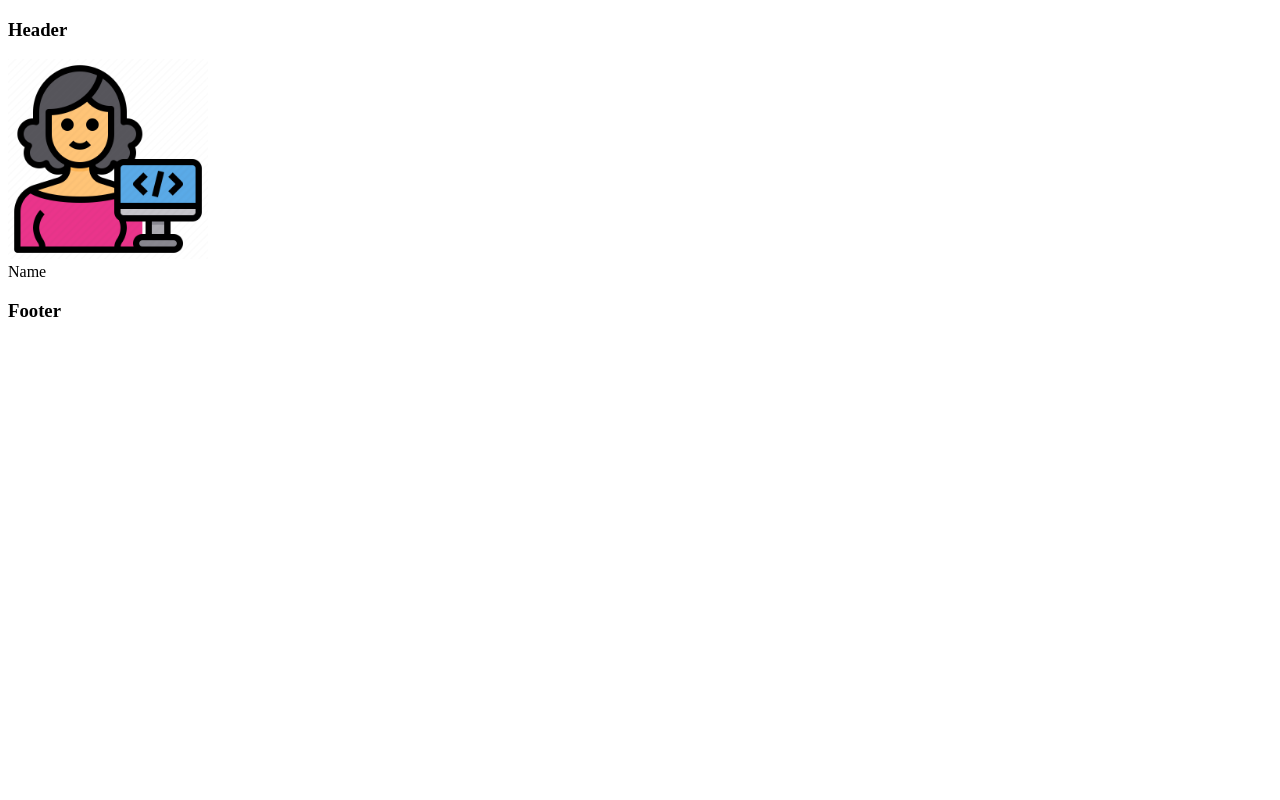
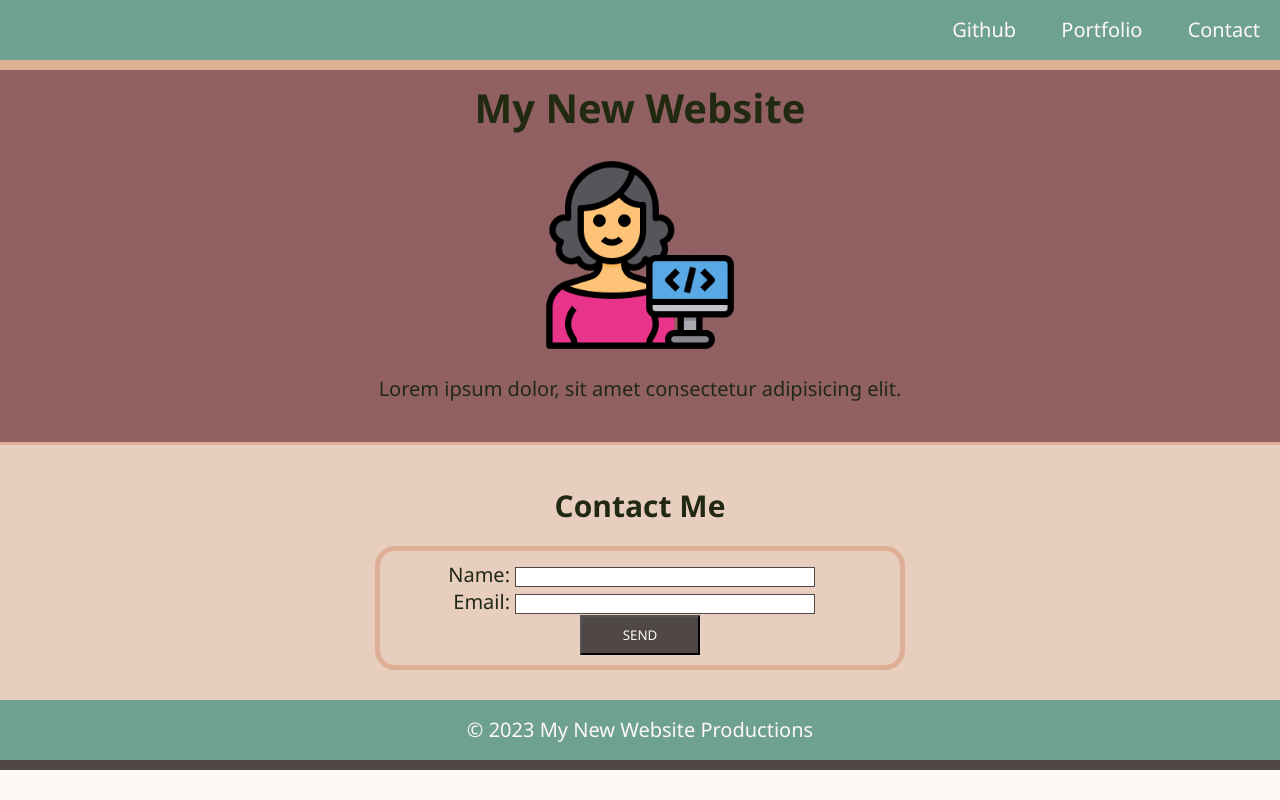
Before and after one commit to csullins/class-assignments, a plain HTML site: page 22-stu-mini-project/22-min-proj.html in a window 1280 px wide. Drawn offline with Linux system fonts and the light colour scheme.

Commit message:
completing 22-mini-project

```diff
--- a/22-stu-mini-project/22-min-proj.html
+++ b/22-stu-mini-project/22-min-proj.html
@@ -1,27 +1,52 @@
 <!DOCTYPE html>
-<html lang="en">
+<html lang="en-US">
 <head>
   <meta charset="UTF-8">
-    <meta http-equiv="X-UA-Compatible" content="IE=edge">
   <meta name="viewport" content="width=device-width, initial-scale=1.0">
-    <title>22-Stu-Mini-Projectt</title>
   <link rel="stylesheet" type="text/css" href="./assets/css/style.css">
+  <title>My Landing Page</title>
 </head>
+
 <body>
   <header>
-        <h3>Header</h3>
+    <nav class="text-right">
+      <ul>
+        <li> <a href="https://github.com/">Github</a></li>
+        <li> <a href="#">Portfolio</a></li>
+        <li> <a href="#contact">Contact</a></li>
+      </ul>
+    </nav>
   </header>
 
   <main>
-        <img src="./assets/coder-girl.png" alt="Image of a coder girl." id="img">
+    <h1 class="text-center">My New Website</h1>
+    <figure>
+      <img src="./assets/coder-girl.png" alt="Coder girl image">
+      <figcaption class="text-center">Lorem ipsum dolor, sit amet consectetur adipisicing elit.</figcaption>
+    </figure>
+    <section id="contact">
+      <h2 class="text-center">Contact Me</h2>
+      <form>
+        <ul>
+          <li>
+            <label class="text-right" for="name">Name:</label>
+            <input type="text" id="name" name="user-name">
+          </li>
+          <li>
+            <label class="text-right" for="email">Email:</label>
+            <input type="text" id="email" name="user-email">
+          </li>
+        </ul>
+        <div class="text-center">
+          <button type="submit">SEND</button>
+        </div>
+      </form>
+    </section>
   </main>
 
-    <section>
-        <form>Name</form>
+  <footer class="text-center">
+    © 2023 My New Website Productions
+  </footer>
 
-    </section>
-    <footer>
-        <h3>Footer</h3>
-    </footer>
 </body>
 </html>
--- a/22-stu-mini-project/assets/css/style.css
+++ b/22-stu-mini-project/assets/css/style.css
@@ -1,12 +1,117 @@
+/* Universal Selector */
+* {
+    margin:0;
+    padding:0;
+    font-family: 'Segoe UI', Tahoma, Geneva, Verdana, sans-serif;
+  }
 
-main {
-    margin-left: auto;
-    margin-right: auto;
-}
+  /* Element Selectors */
+  body {
+    position: relative;
+    font-size: 20px;
+    background-color: #FDF8F5;
+    color: #4F4846;
+  }
 
+  h1,
+  h2 {
+    margin: 20px;
+  }
 
-#img {
-    position: relative;
+  main {
+    padding: 60px 0;
+    background-color: #916062;
+    color: rgb(33, 42, 17);
+  }
+
+  li {
+    display: inline;
+    padding: 0px 20px;
+    text-decoration: none;
+  }
+
+  a {
+    text-decoration: none;
+    color: #FDF8F5;
+  }
+
+  header,
+  footer {
+    height: 60px;
+    width: 100%;
+    line-height: 60px;
+    background-color: #6ea192;
+  }
+
+  header {
+    position: fixed;
+    border-bottom: 10px solid #DDAF94;
+  }
+
+  footer {
+    position: absolute;
+    margin-top: 0;
+    bottom: 0;
+    border-bottom: 10px solid #4F4846;
+    color: #FDF8F5;
+  }
+
+  figure {
+    margin-bottom: 40px;
+  }
+
+  img {
+    display: block;
+    margin: 20px auto;
     width: 200px;
     height: 200px;
-}
+  }
+
+  section {
+    margin-bottom: 0;
+    padding: 20px 10px 40px 10px;
+    border-top: 3px solid #DDAF94;
+    background-color:  #E8CEBF;
+  }
+
+  form {
+    /* Center the form on the page */
+    margin: 0 auto;
+    width: 500px;
+    padding: 10px;
+    border: 5px solid #DDAF94;
+    border-radius: 20px;
+  }
+
+  label {
+    display: inline-block;
+    width: 100px;
+  }
+
+  input,
+  textarea {
+    box-sizing: border-box;
+    width: 300px;
+    border: 1px solid #4F4846;
+  }
+
+  textarea {
+    vertical-align: top;
+    height: 60px;
+  }
+
+  button {
+    height: 40px;
+    width: 120px;
+    background-color: #4F4846;
+    color: #FDF8F5;
+  }
+
+  /* Class Selectors */
+  .text-center {
+    text-align: center;
+  }
+
+  .text-right {
+    text-align: right;
+  }
```
Lines whose indentation alone changed are shown as unchanged.
